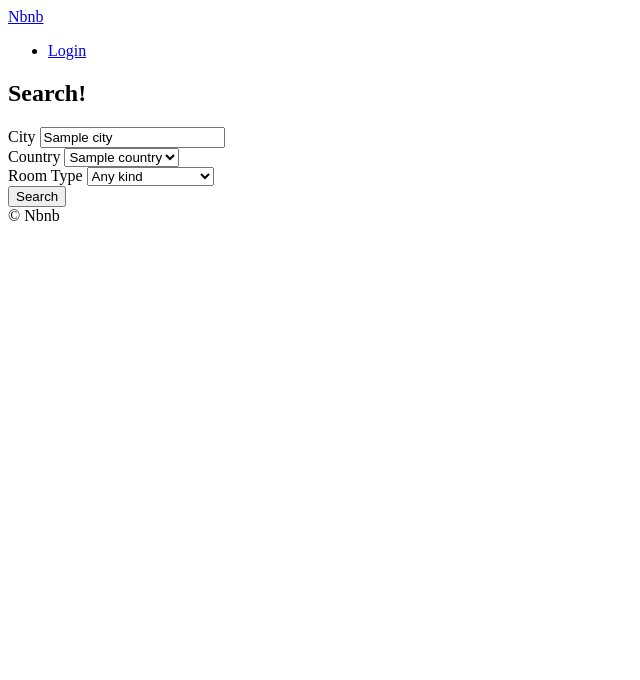
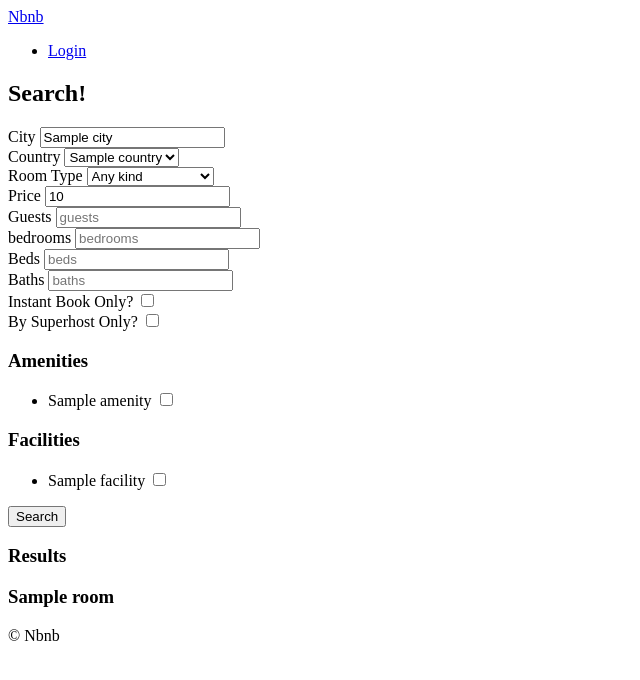
Before and after one commit to seongryeol-han/airbnb-clone, a Django app: template templates/rooms/search.html in a window 1280 px wide. Shown: the top 680 px of the page, without its empty margins (0-640 px from the left). Run offline with Django 3.2, Linux system fonts and the light colour scheme; tables that the repository leaves empty hold one stand-in row (values such as "Sample post"); the template is opened without the code that fills it: values that come from a table or form of the project are taken from there, most other values are stand-ins (such as "Sample title", 1, 10 or a date in 2020).

Commit message:
2021-04-29 update

```diff
--- a/templates/rooms/search.html
+++ b/templates/rooms/search.html
@@ -12,17 +12,18 @@
 
     <h2>Search!</h2>
 
-    <form method="get" action="{% url "rooms:search" %}">
+    <form method="get" action="{% url "rooms:search" %}">  <!--input에서 받을 걸 url에다가 준다.-->
         <div>
             <label for="city">City</label>
             <input value="{{city}}" id="city" name="city" placeholder="Search by City" /> <!--/rooms/search/?city=""으로 이동시켜준다.-->
-            <!--value는 url에서 name의 argument-->
+            <!--value는 url에서 name의 argument를 가져오는 거지.-->
         </div>
 
         <div>
             <label for="country">Country</label>
-            <select id="country" name="country"> <!--name은 url에서 나오는 country를 의미함.-->
+            <select id="country" name="country"> <!--name을 써야 url 에 city = " " 이게 나온다.-->
 
+                <!--option은 selected가 있을 때만 적용되는거다.-->
                 {% for country in countries  %}
                     <option value="{{country.code}}" {% if country.code == s_country  %}selected {% endif %}>
                         {{country.name}}
@@ -46,9 +47,92 @@
 
             </select>
         </div>
+        <div>
+            <label for="price">Price</label>
+            <input value="{{price}}" type="number" name="price" id="price" placeholder="Price"/>
+        </div>
+        <div>
+            <label for="guests">Guests</label>
+            <input value="{{guests}}" type="number" name="guests" id="guests" placeholder="guests"/>
+        </div>
+        <div>
+            <label for="bedrooms">bedrooms</label>
+            <input value="{{bedrooms}}" type="number" name="bedrooms" id="bedrooms" placeholder="bedrooms"/>
+        </div>
+        <div>
+            <label for="beds">Beds</label>
+            <input value="{{beds}}" type="number" name="beds" id="beds" placeholder="beds"/>
+        </div>
+        <div>
+            <label for="baths">Baths</label>
+            <input value="{{baths}}" type="number" name="baths" id="baths" placeholder="baths"/>
+        </div>
+        <div>
+            <label for="instant">Instant Book Only?</label>
+            <input  type="checkbox" name="instant" id="instant" placeholder="instant" {% if instant %}checked{% endif %}/>
+        </div>
+        <div>
+            <label for="superhost">By Superhost Only?</label>
+            <input type="checkbox" name="superhost" id="superhost" placeholder="superhost"{% if superhost %}checked{% endif %}/>
+        </div>
+
+        <div>
+            <h3>Amenities</h3>
+            <ul>
+
+                <!--slugify는 모든걸 text로 바꾼다.-->
+                {% for amenity in amenities %}
+                    <li>
+                        <label for="a_{{amenity.pk}}">{{amenity.name}}</label>
+                        <input
+                            id = "a_{{amenity.pk}}"
+                            name = "amenities"
+                            type="checkbox"
+                            value="{{amenity.pk}}"
+
+                            {% if amenity.pk|slugify in s_amenities %}
+                                checked
+                            {% endif %}
+
+                        />
+                    </li>
+
+                {% endfor %}
+
+            </ul>
+        </div>
+        <div>
+            <h3>Facilities</h3>
+            <ul>
+
+                {% for facility in facilities %}
+                    <li>
+                        <label for="f_{{facility.pk}}">{{facility.name}}</label>
+                        <input
+                        id = "a_{{facility.pk}}"
+                        name = "facilities"
+                        type="checkbox"
+                        value="{{facility.pk}}"
+
+                        {% if facility.pk|slugify in s_facilities %}
+                            checked
+                        {% endif %}
+
+                    />
+                    </li>
+
+                {% endfor %}
+
+            </ul>
+        </div>
         <button>Search</button>
+    </form>
+
+    <h3>Results</h3>
+
+    {% for room in rooms %}
+        <h3>{{room.name}}</h3>
+    {% endfor %}
 
 
-    </form>
-
 {% endblock content %}
```
Also changed, not shown: rooms/views.py (+2 -16 lines).
